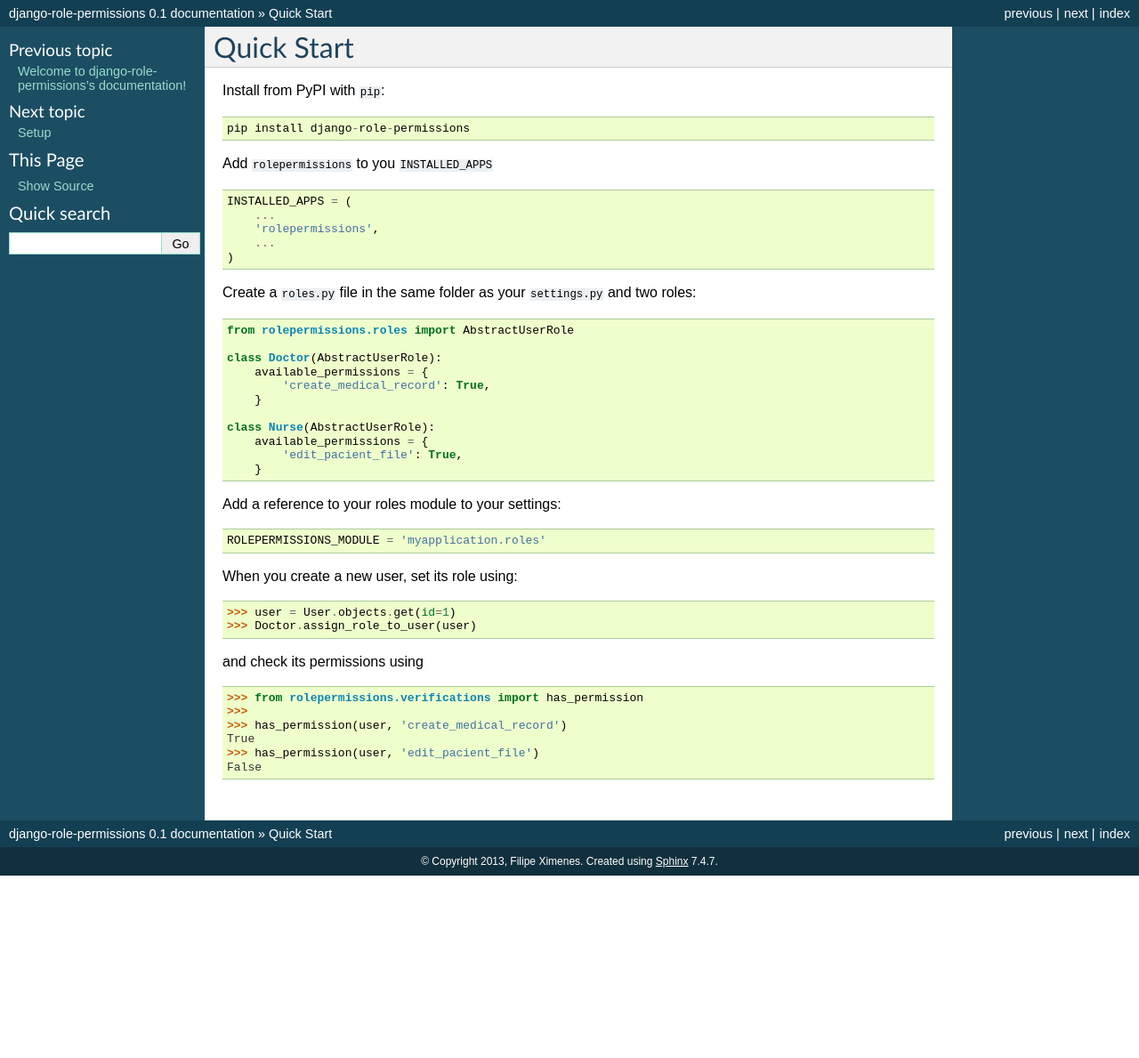
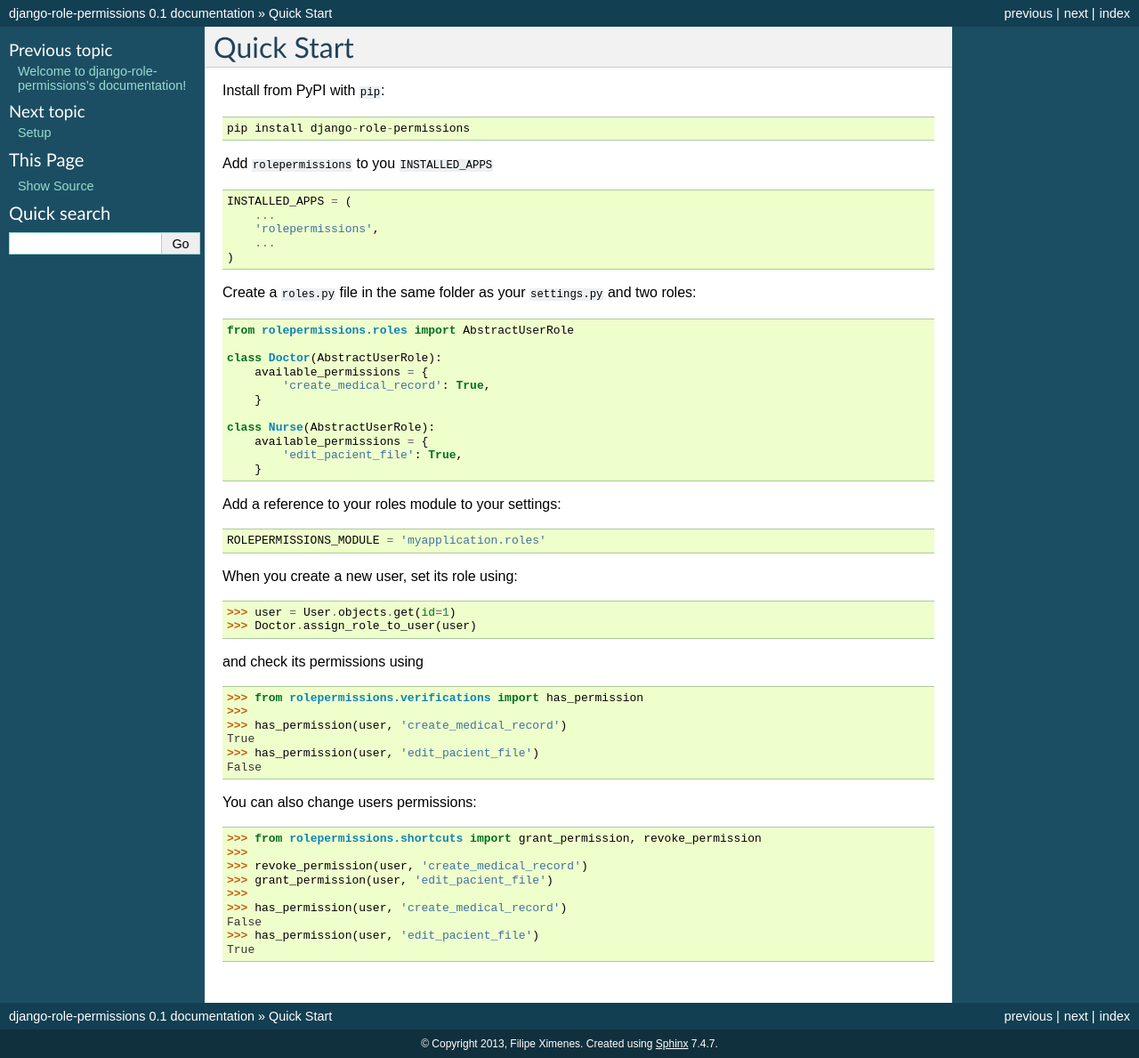
Before and after one commit to vintasoftware/django-role-permissions, a Sphinx documentation site: the page built from docs/quickstart.rst, in a window 1280 px wide. Shown: the whole page at 89% size. Built offline with Sphinx 7.4.7, drawn with Linux system fonts in a browser that asks for light colours; before the commit the page ends 984 px from its top, so only the background shows below that.

Commit message:
demonstrating grant and revoke permissions in quickstart

```diff
--- a/docs/quickstart.rst
+++ b/docs/quickstart.rst
@@ -57,3 +57,17 @@ and check its permissions using
     True
     >>> has_permission(user, 'edit_pacient_file')
     False
+
+You can also change users permissions:
+
+.. code-block:: python
+
+    >>> from rolepermissions.shortcuts import grant_permission, revoke_permission
+    >>>
+    >>> revoke_permission(user, 'create_medical_record')
+    >>> grant_permission(user, 'edit_pacient_file')
+    >>>
+    >>> has_permission(user, 'create_medical_record')
+    False
+    >>> has_permission(user, 'edit_pacient_file')
+    True
```
